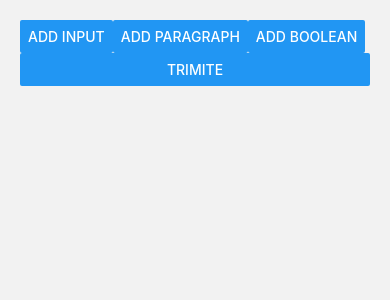
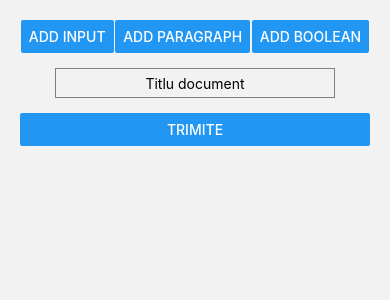
Before and after one commit to MirceaGodiac/MediSync, a React Native app: screen /FormularAnalize in a window 390 px wide. Shown: the top 300 px of the page. Built offline with nearby package versions, Linux system fonts and the light colour scheme.

Commit message:
rezolvat bug pdf(bug visual exista)

```diff
--- a/assets/DiagnosticForm/FormularAnalize.tsx
+++ b/assets/DiagnosticForm/FormularAnalize.tsx
@@ -4,10 +4,12 @@ import NewText from './inputObjects/TextObj';
 import NewParagraf from './inputObjects/ParagrafObj';
 import NewBooleanInput from './inputObjects/BooleanObj';
 import GeneratePDF from './PDFgenerator';
+import { TextInput } from 'react-native-gesture-handler';
 
 const Formular = (email:string) => {
     const [inputs, setInputs] = useState<object[]>([]);
     const [counter,changeCounter] = useState(0)
+    const [titlu,changeTitlu] = useState('')
 
     ///text structure: {id:code,value:string}
     ///paragraf structure: {id:code,masterText,value:[]}
@@ -75,7 +77,7 @@ const Formular = (email:string) => {
     const deleteInputHandler = (id:number) => {
         setInputs(inputs.filter((input:any) => input.id !== id));
     };
-
+    console.log(inputs)
     return (
         <View style={styles.container}>
             <View>
@@ -85,6 +87,7 @@ const Formular = (email:string) => {
                 <Button title="Add Boolean" onPress={addBooleanHandler} />
                 </View>
                 <ScrollView>
+                <TextInput placeholder="Titlu document" value={titlu} onChangeText={text=>{changeTitlu(text)}} style={styles.titlu}/>
                 {inputs.map((input:any, index) => (
                     <View key={input.id} style={styles.inputContainer}>
                         <TouchableOpacity
@@ -101,7 +104,7 @@ const Formular = (email:string) => {
 
             </ScrollView>
                 <Button title="trimite" onPress={()=>{
-                    GeneratePDF(inputs)}}/>
+                    GeneratePDF({inputs,titlu})}}/>
             </View>
 
 
@@ -115,23 +118,27 @@ const styles = StyleSheet.create({
         justifyContent: 'space-around',
     },
     inputContainer: {
-
-        alignItems: 'flex-start',
+        width:'100%',
         marginBottom: 10,
+        flex:1,
     },
-    input: {
-        width:'100%',
+    titlu: {
+        width:'80%',
+        marginBottom:15,
+        textAlign:"center",
         height: 30,
+        marginRight:"10%",
+        marginLeft:"10%",
         borderColor: 'gray',
         borderWidth: 1,
-        paddingHorizontal: 10,
     },
     deleteButton: {
         backgroundColor: 'red',
         paddingVertical: 5,
         paddingHorizontal: 10,
         borderRadius: 5,
-        alignItems: 'flex-end',
+        width:30,
+        alignSelf: 'flex-end',
     },
     deleteButtonText: {
         color: 'white',
@@ -139,7 +146,8 @@ const styles = StyleSheet.create({
     },
     buttonContainer:{
         flexDirection:'row',
-
+        justifyContent:'space-around',
+        paddingBottom:15,
     },
     button:{
         flex:1
--- a/assets/DiagnosticForm/Html_string_to_pdf/GenerateBooleanString.ts
+++ b/assets/DiagnosticForm/Html_string_to_pdf/GenerateBooleanString.ts
@@ -1,6 +1,9 @@
 const GenerateBooleanString = (dataobj:any) =>{
     const {id,valuebool,valuetext} = dataobj
-    return `<h3 style="display:inline;font-family: "Times New Roman", Times, serif">${valuetext}</h3><h3 style="display:inline;float:left;font-family: "Times New Roman", Times, serif">${valuebool==0?"NU":"DA"}</h3>`
+    return `<div style="width:100%">
+    <h3 style="display:inline;font-family: "Times New Roman", Times, serif">${valuetext}</h3>
+    <h3 style="display:inline;float:right;font-family: "Times New Roman", Times, serif">${valuebool==0?"NU":"DA"}</h3>
+    </div>`
 }
 
 export default GenerateBooleanString
--- a/assets/DiagnosticForm/PDFgenerator.ts
+++ b/assets/DiagnosticForm/PDFgenerator.ts
@@ -7,10 +7,11 @@ import GenerateBooleanString from './Html_string_to_pdf/GenerateBooleanString';
     ///paragraf structure: {id:code,masterText,value:[]}
     ///boolean structure: {id:code,valuebool:boolean,valuetext:string}
 
-const GeneratePDF = async ( data:any ) => {
-    let html:string = '<html><h1 style="font:50;text-align:center;">Document medical</h1><div>';
+const GeneratePDF = async ( {inputs,titlu}:any ) => {
+    let html:string = `<html><h1 style="font:50;text-align:center;">${titlu}</h1><div>`;
     let lastcode:string = "0";
-    data.map((textobj:any) => {
+    console.log(inputs)
+    inputs.map((textobj:any) => {
         /*if(lastcode!=="3" || textobj.id[0]!=="3")
             html = html.concat('<hr>')*/
         if (textobj.id[0] === "1") {
--- /dev/null
+++ b/assets/DiagnosticForm/SaveToUserData.ts
@@ -0,0 +1,5 @@
+import { FirebaseApp } from "@react-native-firebase/database"
+
+const SaveToUserData = (email:string) =>{
+
+}
--- a/assets/DiagnosticForm/inputObjects/BooleanObj.tsx
+++ b/assets/DiagnosticForm/inputObjects/BooleanObj.tsx
@@ -6,29 +6,35 @@ const NewBooleanInput = ({ prop }:any) => {
     const { valuebool,valuetext,id,handleBooleanChange,handleBooleanTextChange } = prop
 
     return <View style={styles.container}>
-        <TextInput style={styles.text} onChange={text=>{handleBooleanTextChange(text,id)}} value={valuetext}/>
-        <Text style={styles.bool} onPress={()=>{handleBooleanChange(!valuebool,id)}}>{valuebool==0?"NU":"DA"}</Text>
+        <TextInput style={styles.text} onChangeText={text=>{handleBooleanTextChange(text,id)}} value={valuetext}/>
+        <Text style={[styles.bool,valuebool==1?styles.boolgreen:styles.boolred]} onPress={()=>{handleBooleanChange(!valuebool,id)}}>{valuebool==0?"NU":"DA"}</Text>
         </View>
 }
 
 const styles = StyleSheet.create({
     container:{
         flexDirection:'row',
-        backgroundColor:'red',
         justifyContent:'space-around',
     },
     text:{
         borderColor:'gray',
         borderWidth:1,
         flex:1,
-        width:'80%',
+        paddingRight:'60%',
+        marginRight:'15%',
     },
     bool:{
         borderColor:'gray',
         borderWidth:1,
+        borderRadius:7,
         flex:1,
-        width:'20%',
-        alignItems:'center',
+        textAlign:'center',
+    },
+    boolgreen:{
+        backgroundColor:'limegreen',
+    },
+    boolred:{
+        backgroundColor:'red',
     }
 })
 
--- a/assets/DiagnosticForm/inputObjects/ParagrafObj.tsx
+++ b/assets/DiagnosticForm/inputObjects/ParagrafObj.tsx
@@ -58,7 +58,8 @@ const NewParagraf = ({prop}:any) =>{
 const styles = StyleSheet.create({
     container: {
         justifyContent: 'space-around',
-        borderWidth:3,
+        borderWidth:2,
+        padding:5,
         paddingLeft:20,
         borderColor:'grey',
         width:'100%'
@@ -78,6 +79,8 @@ const styles = StyleSheet.create({
         paddingVertical: 5,
         paddingHorizontal: 10,
         borderRadius: 5,
+        width:30,
+        alignSelf: 'flex-end',
     },
     deleteButtonText: {
         color: 'white',
@@ -87,12 +90,14 @@ const styles = StyleSheet.create({
         width:'20%',
         flex:1,
         alignSelf:'flex-end',
+
     },
     masterinput: {
         width:'100%',
         height: 30,
         borderColor: 'gray',
         borderWidth: 1,
+        marginBottom:10,
     },
 });
 
--- a/package.json
+++ b/package.json
@@ -24,6 +24,7 @@
     "expo-sharing": "~12.0.1",
     "expo-status-bar": "~1.12.1",
     "expo-system-ui": "~3.0.7",
+    "firebase": "^10.12.4",
     "react": "18.2.0",
     "react-native": "0.74.3",
     "react-native-gesture-handler": "~2.16.1",
```
Also changed, not shown: 1 other file (tests, documents, lock files or other folders).
